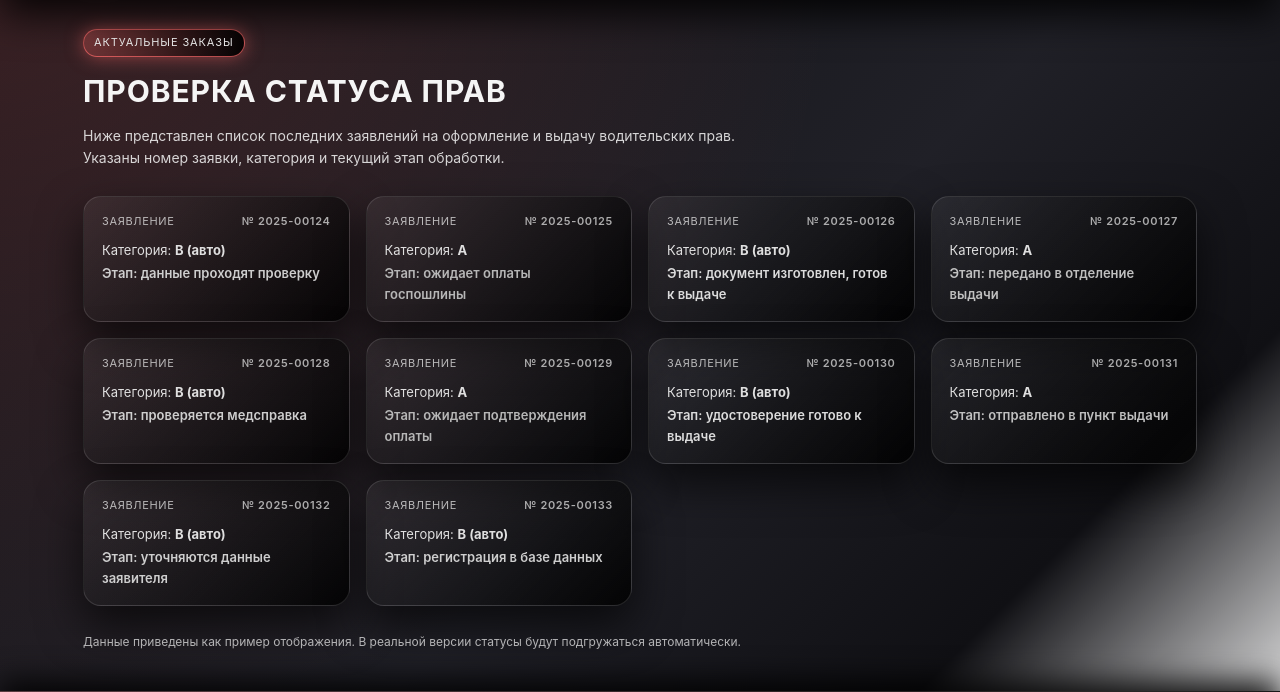
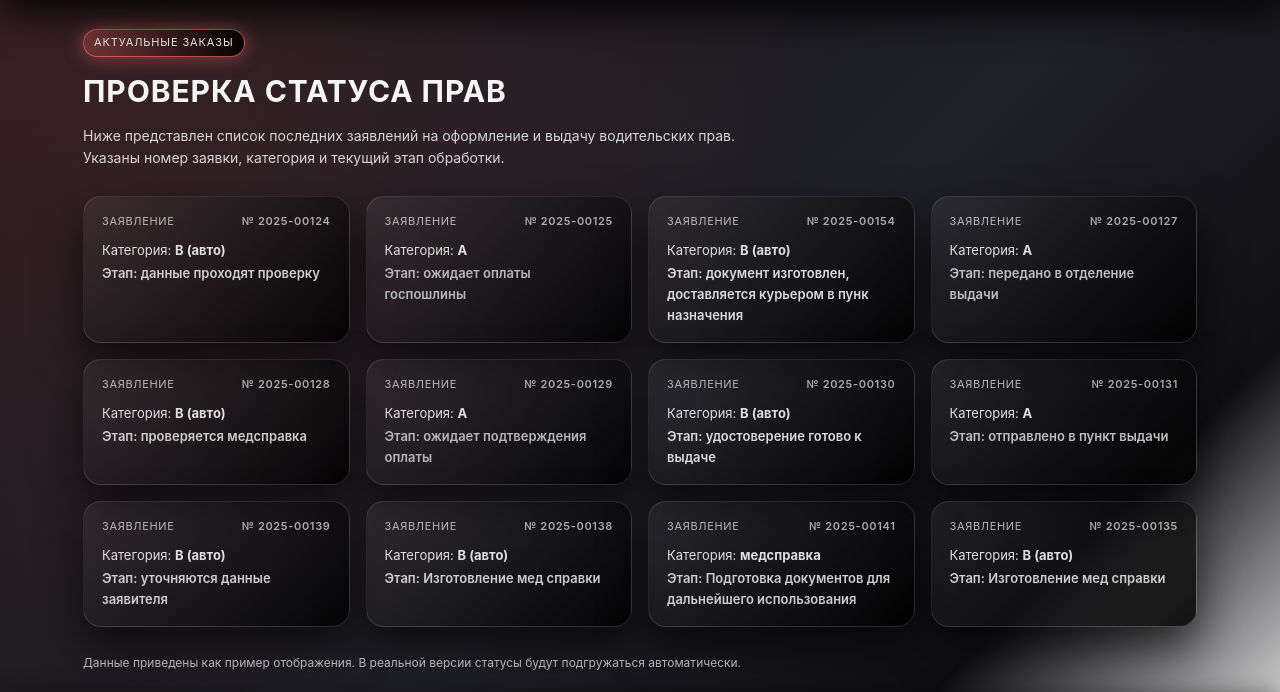
Before and after one commit to klokc228-ai/drive-docs, a Django app: page /orders/ in a window 1280 px wide. Shown: the part 75-767 px from the top of the page. Run offline with Django 5.2, Linux system fonts and the light colour scheme.

```diff
--- a/pasportars/main/templates/main/orders.html
+++ b/pasportars/main/templates/main/orders.html
@@ -101,8 +101,7 @@
 
   <section class="status-grid">
 
-    <!-- 1 -->
-    <div class="status-card">
+   <div class="status-card">
       <div class="status-card-header">
         <span>Заявление</span>
         <span class="status-card-number">№ 2025-00124</span>
@@ -129,11 +128,11 @@
     <div class="status-card">
       <div class="status-card-header">
         <span>Заявление</span>
-        <span class="status-card-number">№ 2025-00126</span>
+        <span class="status-card-number">№ 2025-00154</span>
       </div>
       <div class="status-card-body">
         <p>Категория: <strong>В (авто)</strong></p>
-        <p class="status-step status-step--ready">Этап: документ изготовлен, готов к выдаче</p>
+        <p class="status-step status-step--ready">Этап: документ изготовлен, доставляется курьером в пунк назначения</p>
       </div>
     </div>
 
@@ -201,7 +200,7 @@
     <div class="status-card">
       <div class="status-card-header">
         <span>Заявление</span>
-        <span class="status-card-number">№ 2025-00132</span>
+        <span class="status-card-number">№ 2025-00139</span>
       </div>
       <div class="status-card-body">
         <p>Категория: <strong>В (авто)</strong></p>
@@ -213,13 +212,36 @@
     <div class="status-card">
       <div class="status-card-header">
         <span>Заявление</span>
-        <span class="status-card-number">№ 2025-00133</span>
+        <span class="status-card-number">№ 2025-00138</span>
       </div>
       <div class="status-card-body">
         <p>Категория: <strong>В (авто)</strong></p>
-        <p class="status-step status-step--check">Этап: регистрация в базе данных</p>
+        <p class="status-step status-step--check">Этап: Изготовление мед справки</p>
       </div>
     </div>
+
+    <div class="status-card">
+      <div class="status-card-header">
+        <span>Заявление</span>
+        <span class="status-card-number">№ 2025-00141</span>
+      </div>
+      <div class="status-card-body">
+        <p>Категория: <strong>медсправка</strong></p>
+        <p class="status-step status-step--check">Этап: Подготовка документов для дальнейшего использования</p>
+      </div>
+    </div>
+
+        <div class="status-card">
+      <div class="status-card-header">
+        <span>Заявление</span>
+        <span class="status-card-number">№ 2025-00135</span>
+      </div>
+      <div class="status-card-body">
+        <p>Категория: <strong>В (авто)</strong></p>
+        <p class="status-step status-step--check">Этап: Изготовление мед справки</p>
+      </div>
+    </div>
+
 
   </section>
 
```
